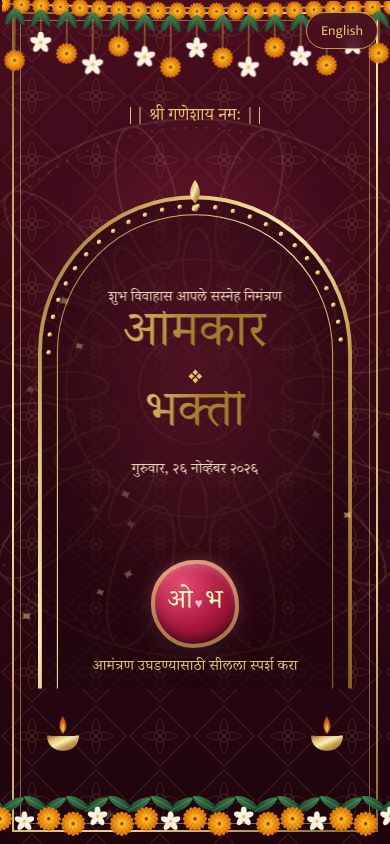
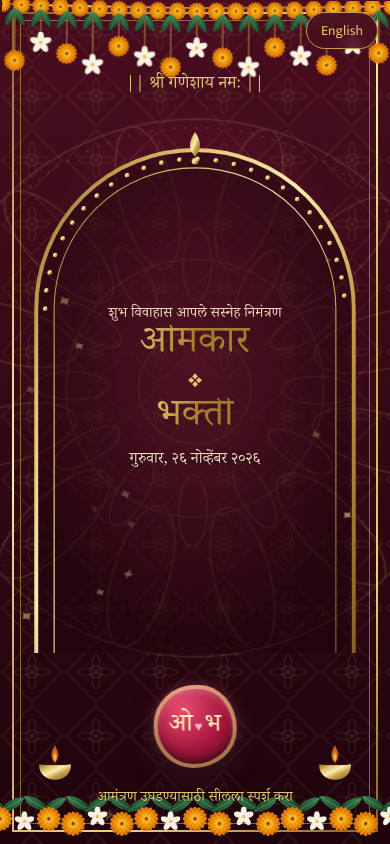
Before and after one commit to Grumpy1307/Invite_card, a plain HTML site: page index.html in a window 390 px wide. Shown: the top 844 px of the page. Drawn offline with nearby package versions, Linux system fonts and the light colour scheme; a web font is replaced by a local one.

Commit message:
Make cover page responsive and fix mobile overlap of open button and date

```diff
--- a/index.html
+++ b/index.html
@@ -143,6 +143,8 @@
       right: 0;
       margin: 0 auto;
       width: min(100%, 480px);
+      height: 100%;
+      height: 100dvh;
       z-index: 70;
       overflow: hidden;
       perspective: 1700px;
@@ -269,24 +271,27 @@
 
     .mantra {
       position: absolute;
-      top: 104px;
+      top: clamp(55px, 8.5vh, 90px);
       left: 0;
       right: 0;
       text-align: center;
       font-family: var(--d);
       color: var(--gold2);
-      font-size: 17px;
+      font-size: clamp(14px, 2.1vh, 17px);
       z-index: 3;
-      animation: up 1.2s both
+      animation: up 1.2s both;
+      pointer-events: none;
+      padding: 0 12px;
     }
 
     .arc {
       position: absolute;
       left: 50%;
-      top: 132px;
-      bottom: 112px;
-      width: min(84%, 380px);
-      translate: -50% 0
+      top: clamp(75px, 11.5vh, 120px);
+      bottom: clamp(130px, 19vh, 180px);
+      width: min(86%, 380px);
+      translate: -50% 0;
+      pointer-events: none;
     }
 
     .arc svg {
@@ -297,29 +302,30 @@
       position: absolute;
       left: 50%;
       translate: -50% 0;
-      top: 178px;
-      bottom: 250px;
-      width: min(66%, 290px);
+      top: clamp(88px, 13.5vh, 140px);
+      bottom: clamp(145px, 21.5vh, 205px);
+      width: min(82%, 310px);
       display: flex;
       flex-direction: column;
       justify-content: center;
       align-items: center;
       text-align: center;
-      z-index: 3
+      z-index: 3;
+      pointer-events: none;
     }
 
     .eyebrow {
       font-family: var(--d);
-      font-size: 14.5px;
+      font-size: clamp(12.5px, 1.8vh, 14.5px);
       color: #f3dcc4;
-      line-height: 1.5;
+      line-height: 1.4;
       animation: up 1.2s .2s both
     }
 
     .nm {
       font-family: var(--n);
-      font-size: calc(var(--ns)*clamp(40px, min(13vw, 7.4vh), 60px));
-      line-height: 1.12;
+      font-size: calc(var(--ns)*clamp(32px, min(10vw, 5.8vh), 54px));
+      line-height: 1.1;
       background: linear-gradient(110deg, #a8802f 15%, #fff3c9 40%, #e8c874 50%, #a8802f 75%) 0 0/250% 100%;
       -webkit-background-clip: text;
       background-clip: text;
@@ -329,8 +335,9 @@
 
     .amp {
       color: var(--gold2);
-      font-size: 18px;
-      line-height: 1.3;
+      font-size: clamp(14px, 2.2vh, 18px);
+      line-height: 1.2;
+      margin: clamp(2px, 0.5vh, 5px) 0;
       animation: beat 1.6s ease-in-out infinite
     }
 
@@ -343,8 +350,11 @@
     .cdate {
       font-family: var(--d);
       color: #f3dcc4;
-      margin-top: 10px;
-      font-size: 15px;
+      margin-top: clamp(6px, 1.2vh, 12px);
+      font-size: clamp(13px, 1.95vh, 15.5px);
+      line-height: 1.35;
+      max-width: 96%;
+      text-shadow: 0 1px 3px rgba(0, 0, 0, .6);
       animation: up 1.2s 1.1s both
     }
 
@@ -353,53 +363,58 @@
       bottom: 0;
       left: 0;
       right: 0;
-      z-index: 3
+      z-index: 3;
+      pointer-events: none;
     }
 
     .gb svg {
       width: 100%;
-      height: auto
+      height: auto;
+      display: block;
     }
 
     .cdy {
       position: absolute;
-      bottom: 92px;
-      width: 32px;
-      z-index: 3
+      bottom: calc(clamp(48px, 7.5vh, 76px) + env(safe-area-inset-bottom, 0px));
+      width: clamp(24px, 3.8vh, 32px);
+      z-index: 3;
+      pointer-events: none;
     }
 
     .cdy.a {
-      left: 12%
+      left: 10%
     }
 
     .cdy.b {
-      right: 12%
+      right: 10%
     }
 
     #openBtn {
       position: absolute;
-      z-index: 6;
+      z-index: 10;
       left: 50%;
-      bottom: 196px;
+      bottom: calc(clamp(58px, 9vh, 90px) + env(safe-area-inset-bottom, 0px));
       translate: -50% 0;
-      width: 88px;
-      height: 88px;
+      width: clamp(68px, 9.8vh, 86px);
+      height: clamp(68px, 9.8vh, 86px);
       border: 0;
       cursor: pointer;
       color: var(--g4);
       font-family: var(--d);
-      font-size: 27px;
+      font-size: clamp(21px, 3vh, 27px);
       border-radius: 50% 46% 52% 48%/48% 52% 46% 50%;
       background: radial-gradient(circle at 35% 28%, #e0486f, #a1163b 52%, #5c0a20);
       box-shadow: inset 0 0 0 4px rgba(232, 200, 116, .55), inset 0 6px 10px rgba(255, 255, 255, .28), inset 0 -8px 12px rgba(0, 0, 0, .55), 0 10px 26px rgba(0, 0, 0, .65);
       animation: seal 2.4s ease-in-out infinite;
-      transition: transform .7s, opacity .7s
+      transition: transform .7s, opacity .7s;
+      -webkit-tap-highlight-color: transparent;
+      touch-action: manipulation;
     }
 
     #openBtn i {
       font-style: normal;
       color: #ffb3c6;
-      font-size: 14px;
+      font-size: clamp(11px, 1.6vh, 14px);
       margin: 0 2px
     }
 
@@ -417,19 +432,67 @@
 
     .tap {
       position: absolute;
-      z-index: 6;
+      z-index: 10;
       left: 0;
       right: 0;
       text-align: center;
-      bottom: 164px;
+      bottom: calc(clamp(26px, 4.2vh, 48px) + env(safe-area-inset-bottom, 0px));
       font-family: var(--d);
-      font-size: 15px;
+      font-size: clamp(12px, 1.7vh, 14.5px);
       color: var(--gold2);
-      transition: opacity .4s
+      transition: opacity .4s;
+      cursor: pointer;
+      padding: 0 16px;
+      line-height: 1.3;
+      text-shadow: 0 1px 3px rgba(0, 0, 0, .7);
+      -webkit-tap-highlight-color: transparent;
     }
 
     #cover.open .tap {
       opacity: 0
+    }
+
+    @media (max-height: 580px) {
+      .mantra {
+        top: 44px;
+        font-size: 13px;
+      }
+      .arc {
+        top: 62px;
+        bottom: 96px;
+      }
+      .ctxt {
+        top: 70px;
+        bottom: 104px;
+      }
+      .eyebrow {
+        font-size: 11px;
+      }
+      .nm {
+        font-size: calc(var(--ns) * 24px);
+      }
+      .amp {
+        font-size: 12px;
+        margin: 1px 0;
+      }
+      .cdate {
+        font-size: 11.5px;
+        margin-top: 4px;
+      }
+      #openBtn {
+        bottom: calc(40px + env(safe-area-inset-bottom, 0px));
+        width: 54px;
+        height: 54px;
+        font-size: 18px;
+      }
+      .tap {
+        bottom: calc(16px + env(safe-area-inset-bottom, 0px));
+        font-size: 11px;
+      }
+      .cdy {
+        bottom: calc(34px + env(safe-area-inset-bottom, 0px));
+        width: 22px;
+      }
     }
 
     .petal {
@@ -1400,7 +1463,19 @@
         if (!('IntersectionObserver' in window)) { els.forEach(function (e) { e.classList.add('in') }); return }
         var io = new IntersectionObserver(function (en) { en.forEach(function (x) { if (x.isIntersecting) { x.target.classList.add('in'); io.unobserve(x.target) } }) }, { threshold: .1 }); els.forEach(function (e) { io.observe(e) })
       }
-      document.getElementById('openBtn').addEventListener('click', function () { cover.classList.add('open'); document.body.classList.remove('lock'); document.body.classList.add('opened'); petals(); reveal(); setTimeout(function () { cover.remove() }, 2700) });
+      function openCover() {
+        if (cover.classList.contains('open')) return;
+        cover.classList.add('open');
+        document.body.classList.remove('lock');
+        document.body.classList.add('opened');
+        petals();
+        reveal();
+        setTimeout(function () { cover.remove() }, 2700);
+      }
+      var ob = document.getElementById('openBtn');
+      if (ob) ob.addEventListener('click', openCover);
+      var tp = document.querySelector('#cover .tap');
+      if (tp) tp.addEventListener('click', openCover);
       var bar = document.getElementById('bar');
       addEventListener('scroll', function () { var d = document.documentElement; bar.style.width = (d.scrollTop / (d.scrollHeight - d.clientHeight) * 100) + '%' }, { passive: true });
 
```
